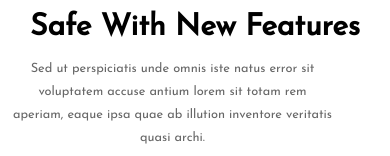
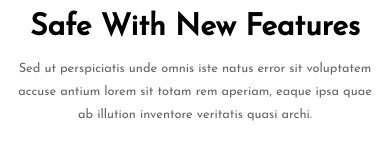
Before and after one commit to mehdimoosavi7/samplestore, a Next.js app: page / in a window 390 px wide. Shown: the part 653-809 px from the top of the page. Built offline with nearby package versions, Linux system fonts and the light colour scheme; no server answers.

Commit message:
about responsive

```diff
--- a/app/styles/home.scss
+++ b/app/styles/home.scss
@@ -136,6 +136,9 @@ h2 {
     p {
       padding-right: 45px;
       margin: 10px auto 0;
+      @media (max-width: 992px){
+        padding-right: 0;
+      }
     }
   }
   &-main-img {
```
